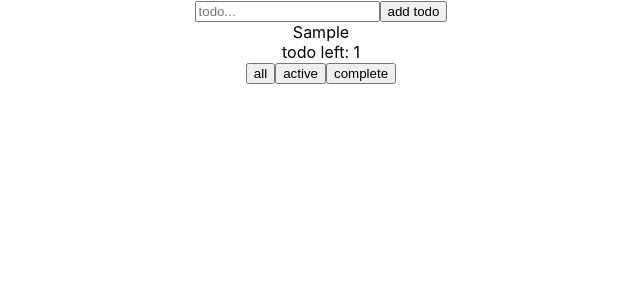
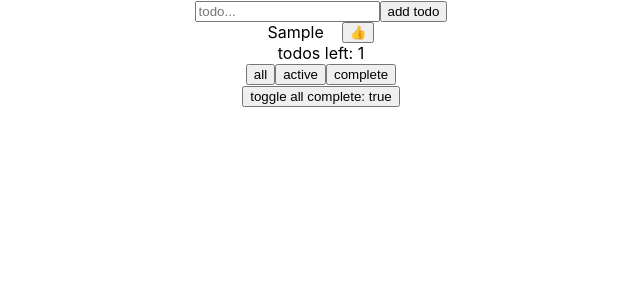
Before and after one commit to inspiringsource/MoreReactJS, a React (Create React App) app: page / in a window 1280 px wide. Both pictures are taken after typing "Sample" into the empty fields and a click on the button "add todo". Shown: the top 300 px of the page, without its empty margins (319-959 px from the left). Built offline with nearby package versions, Linux system fonts and the light colour scheme.

Commit message:
working todo app

```diff
--- a/src/components/Todo.js
+++ b/src/components/Todo.js
@@ -1,11 +1,15 @@
-import React from 'react'
-export default (props) => (
+import React from "react";
+
+export default props => (
+  <div style={{ display: "flex", justifyContent: "center" }}>
     <div
       style={{
-      textDecoration: props.todo.complete ? 'line-through' : '',
+        textDecoration: props.todo.complete ? "line-through" : ""
       }}
       onClick={props.toggleComplete}
     >
       {props.todo.text}
     </div>
-)
+    &nbsp;&nbsp;&nbsp;&nbsp;<button color="#000000" onClick={props.onDelete}>👍</button>
+  </div>
+);
--- a/src/components/TodoList.js
+++ b/src/components/TodoList.js
@@ -1,81 +1,122 @@
-import React, { Component } from 'react'
-import TodoForm from './TodoForm'
-import Todo from './Todo'
+import React from "react";
+import TodoForm from "./TodoForm";
+import Todo from "./Todo";
 
 // Todo (MVC)
 // 1. add todo ✓
 // 2. display todos ✓
 // 3. cross off todo ✓
-// 4. show number of active todos
-// 5. filter all/active/complete
-// 6. delete todo
+// 4. show number of active todos ✓
+// 5. filter all/active/complete ✓
+// 6. delete todo ✓
 // 7. delete all complete
 //   7.1 only show if atleast one is complete
 // 8. button to toggle all on/off
 
-export default class TodoList extends Component {
+export default class TodoList extends React.Component {
   state = {
     todos: [],
-    todoToShow: 'all',
-  }
+    todoToShow: "all",
+    toggleAllComplete: true
+  };
 
-  addTodo = (todo) => {
-    this.setState({
-      todos: [todo, ...this.state.todos],
-    })
-  }
+  addTodo = todo => {
+    this.setState(state => ({
+      todos: [todo, ...state.todos]
+    }));
+  };
 
-  toggleComplete = (id) => {
-    this.setState({
-      todo: this.state.todo.map((todo) => {
+  toggleComplete = id => {
+    this.setState(state => ({
+      todos: state.todos.map(todo => {
         if (todo.id === id) {
+          // suppose to update
           return {
             ...todo,
-            complete: !todo.complete,
-          }
+            complete: !todo.complete
+          };
         } else {
-          return todo
+          return todo;
         }
-      }),
-    })
-  }
+      })
+    }));
+  };
 
-  updateTodoToShow = (s) => {
+  updateTodoToShow = s => {
     this.setState({
-      todoToShow: s,
-    })
-  }
+      todoToShow: s
+    });
+  };
+
+  handleDeleteTodo = id => {
+    this.setState(state => ({
+      todos: state.todos.filter(todo => todo.id !== id)
+    }));
+  };
+
+  removeAllTodosThatAreComplete = () => {
+    this.setState(state => ({
+      todos: state.todos.filter(todo => !todo.complete)
+    }));
+  };
 
   render() {
-    let todos = []
+    let todos = [];
 
-    if (this.state.todoToShow === 'all') {
-      todos = this.state.todos
-    } else if (this.state.todoToShow === 'active') {
-      todos = this.state.todos.filter((todo) => !todo.complete)
-    } else if (this.state.todoToShow === 'complete') {
-      todos = this.state.todos.filter((todo) => todo.complete)
+    if (this.state.todoToShow === "all") {
+      todos = this.state.todos;
+    } else if (this.state.todoToShow === "active") {
+      todos = this.state.todos.filter(todo => !todo.complete);
+    } else if (this.state.todoToShow === "complete") {
+      todos = this.state.todos.filter(todo => todo.complete);
     }
+
     return (
       <div>
         <TodoForm onSubmit={this.addTodo} />
-        {todos.map((todo) => (
+        {todos.map(todo => (
           <Todo
             key={todo.id}
             toggleComplete={() => this.toggleComplete(todo.id)}
+            onDelete={() => this.handleDeleteTodo(todo.id)}
             todo={todo}
           />
         ))}
         <div>
-          todo left: {this.state.todos.filter((todo) => !todo.complete).length}
+          todos left: {this.state.todos.filter(todo => !todo.complete).length}
         </div>
         <div>
-          <button onClick={() => this.updateTodoToShow('all')}>all</button>
-          <button onClick={() => this.updateTodoToShow('active')}>active</button>
-          <button onClick={() => this.updateTodoToShow('complete')}>complete</button>
+          <button onClick={() => this.updateTodoToShow("all")}>all</button>
+          <button onClick={() => this.updateTodoToShow("active")}>
+            active
+          </button>
+          <button onClick={() => this.updateTodoToShow("complete")}>
+            complete
+          </button>
         </div>
-
+        {this.state.todos.some(todo => todo.complete) ? (
+          <div>
+            <button onClick={this.removeAllTodosThatAreComplete}>
+              remove all complete todos
+            </button>
+          </div>
+        ) : null}
+        <div>
+          <button
+            onClick={() =>
+              this.setState(state => ({
+                todos: state.todos.map(todo => ({
+                  ...todo,
+                  complete: state.toggleAllComplete
+                })),
+                toggleAllComplete: !state.toggleAllComplete
+              }))
+            }
+          >
+            toggle all complete: {`${this.state.toggleAllComplete}`}
+          </button>
+        </div>
       </div>
-    )
+    );
   }
 }
```
Also changed, not shown: 1 other file (tests, documents, lock files or other folders). Lines whose indentation alone changed are shown as unchanged.
